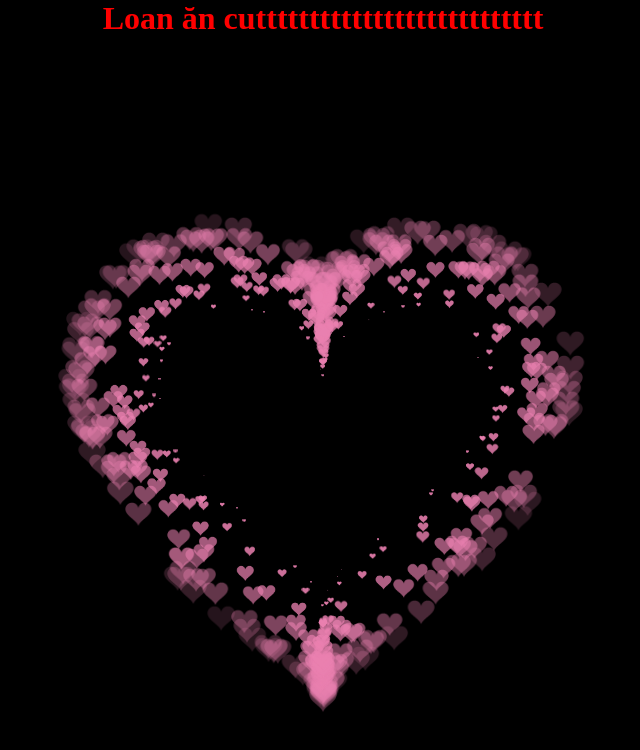
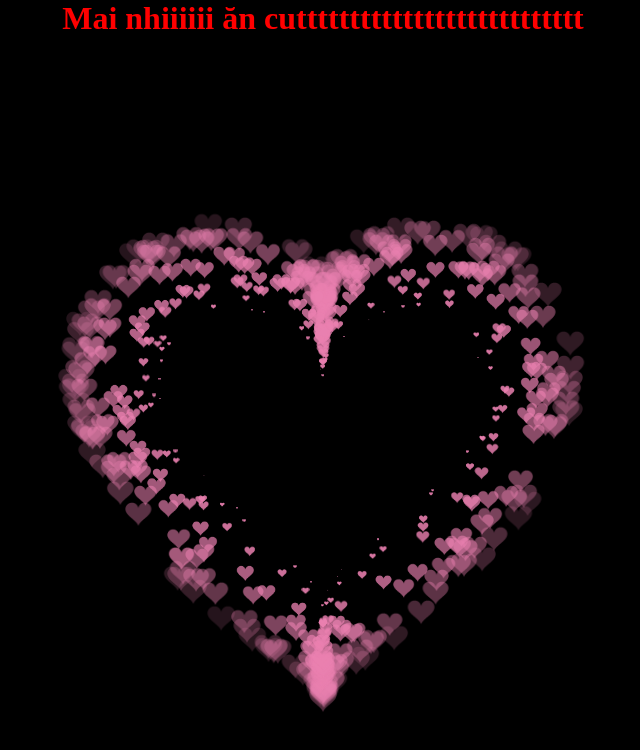
Before and after one commit to hanhdeptrai/mywebsite, a plain HTML site: page index.html in a window 1280 px wide. Shown: the whole page, without its empty margins (317-957 px from the left). Drawn offline with Linux system fonts and the light colour scheme.

Commit message:
index.html
Signed-off-by: hanhdeptrai <92217747+hanhdeptrai@users.noreply.github.com>

```diff
--- a/index.html
+++ b/index.html
@@ -4,7 +4,7 @@
 
  <HEAD>
 
-  <TITLE> Loan ngo an sitttttttttttttt </TITLE>
+  <TITLE> Mai nhi ngo an sitttttttttttttt </TITLE>
 
   <META NAME="Generator" CONTENT="EditPlus">
 
@@ -44,7 +44,7 @@ canvas {
 
 
  <BODY>
- <h1 style="color: red;text-align: center;vertical-align: middle;">Loan ăn cuttttttttttttttttttttttttttt</h1>
+ <h1 style="color: red;text-align: center;vertical-align: middle;">Mai nhiiiiii ăn cuttttttttttttttttttttttttttt</h1>
   <canvas id="pinkboard"></canvas>
 
   <script>
```
